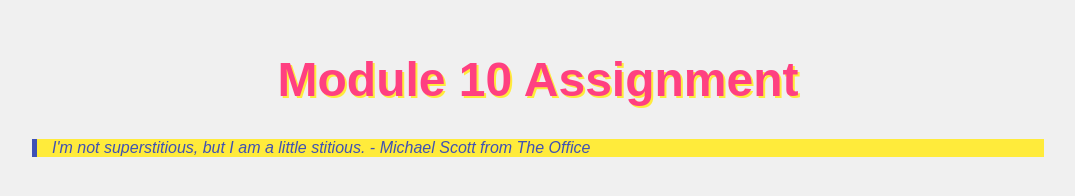
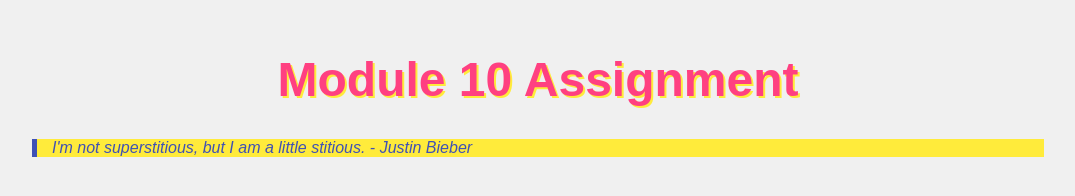
Before and after one commit to lexis00/GitLab, a plain HTML site: page index.html in a window 1280 px wide. Shown: the whole page, without its empty margins (102-1177 px from the left). Drawn offline with Linux system fonts and the light colour scheme.

Commit message:
DEVELOPER 3 - index.html - Changed author to Justin Bieber

```diff
--- a/index.html
+++ b/index.html
@@ -9,7 +9,7 @@
 </head>
 <body>
     <h1>Module 10 Assignment</h1>
-    <blockquote>I'm not superstitious, but I am a little stitious. - Michael Scott from The Office
+    <blockquote>I'm not superstitious, but I am a little stitious. - Justin Bieber
     </blockquote>
 </body>
 </html>
```
